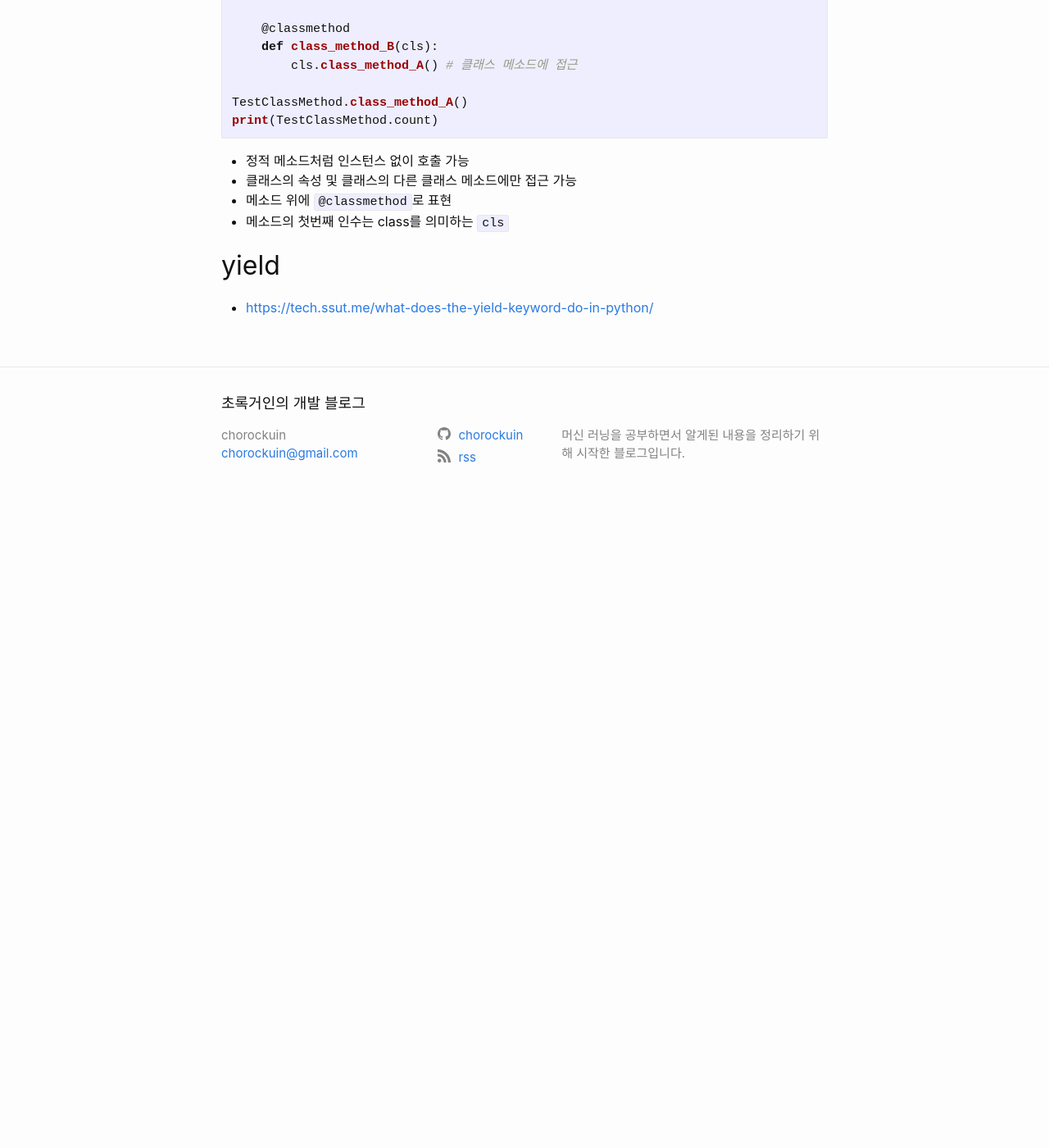
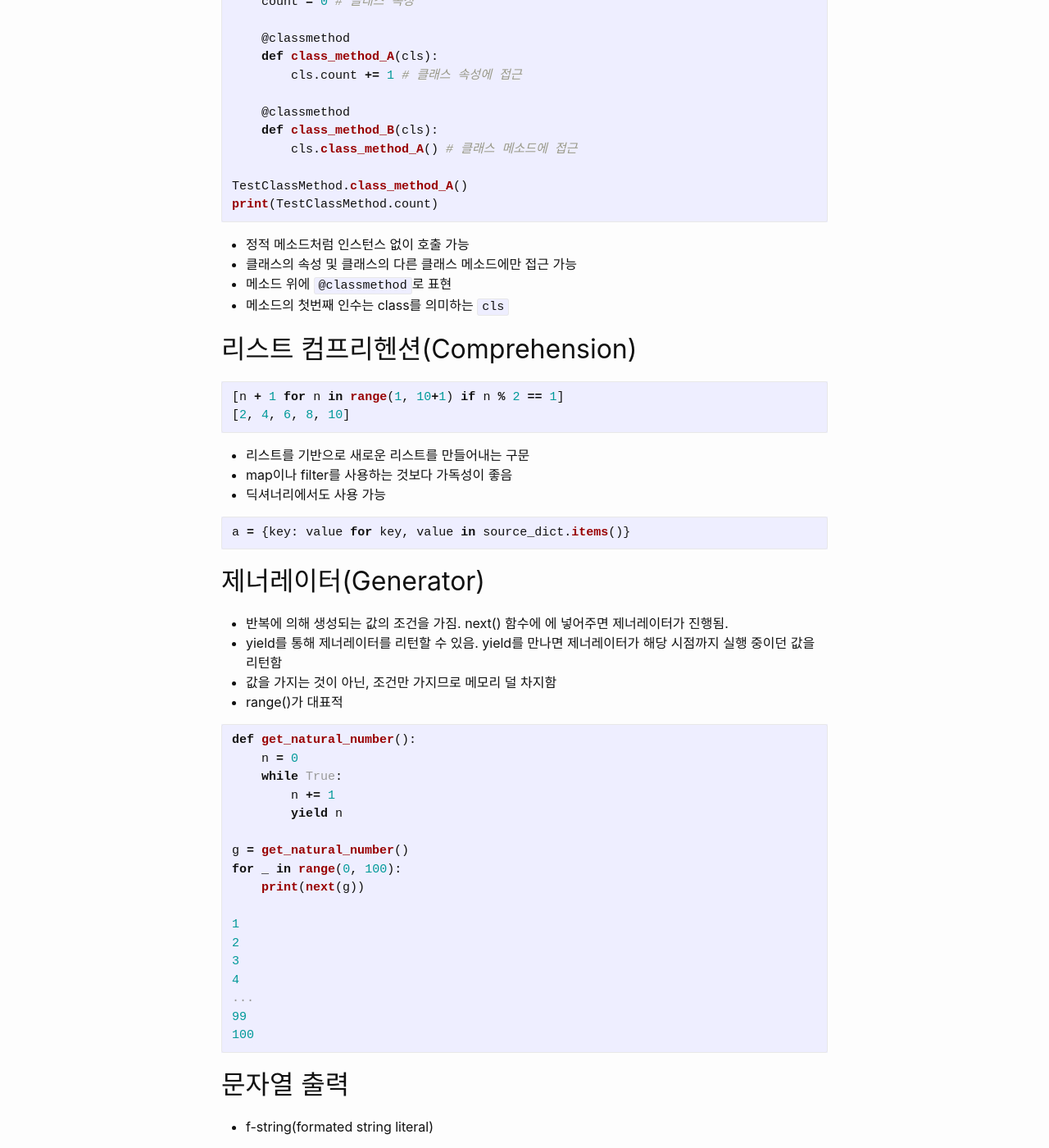
Before and after one commit to chorockuin/chorockuin.github.io, a Jekyll site: the page built from _posts/2018-07-20-python.md, in a window 1280 px wide and 1400 px high, scrolled down 1037 px. Shown: the whole window at 82% size. Built offline with Jekyll 4.4.1, drawn with Linux system fonts in a browser that asks for light colours; before the commit the page ends 1667 px from its top, so only the background shows below that; some of the changed text lies outside the part shown.

````diff
--- a/_posts/2018-07-20-python.md
+++ b/_posts/2018-07-20-python.md
@@ -13,6 +13,12 @@ def foo(a: str, b: float = 3.5) -> int:
 	- `->`으로 리턴값이 가질 수 있는 형식을 표현
 - 주석은 인수 및 리턴값의 실제 형식에 영향을 미치지 않음
 - foo 함수의 인수 a는 str 형식, 인수 b는 float 형식, 리턴값은 int 형식
+- 주석의 형식과 실제 형식이 일치하는지 mypy를 사용하여 확인
+
+```bash
+pip install mypy
+mypy code.py
+```
 
 ## 함수의 가변 길이 인수
 ```python
@@ -48,5 +54,59 @@ print(TestClassMethod.count)
 - 메소드 위에 `@classmethod`로 표현
 - 메소드의 첫번째 인수는 class를 의미하는 `cls`
 
-## yield
- - <https://tech.ssut.me/what-does-the-yield-keyword-do-in-python/>
+## 리스트 컴프리헨션(Comprehension)
+
+```python
+[n + 1 for n in range(1, 10+1) if n % 2 == 1]
+[2, 4, 6, 8, 10]
+```
+
+- 리스트를 기반으로 새로운 리스트를 만들어내는 구문
+- map이나 filter를 사용하는 것보다 가독성이 좋음
+- 딕셔너리에서도 사용 가능
+
+```python
+a = {key: value for key, value in source_dict.items()}
+```
+
+## 제너레이터(Generator)
+
+* 반복에 의해 생성되는 값의 조건을 가짐. next() 함수에 에 넣어주면 제너레이터가 진행됨.
+* yield를 통해 제너레이터를 리턴할 수 있음. yield를 만나면 제너레이터가 해당 시점까지 실행 중이던 값을 리턴함
+* 값을 가지는 것이 아닌, 조건만 가지므로 메모리 덜 차지함
+* range()가 대표적
+
+```python
+def get_natural_number():
+    n = 0
+    while True:
+        n += 1
+        yield n
+
+g = get_natural_number()
+for _ in range(0, 100):
+    print(next(g))
+
+1
+2
+3
+4
+...
+99
+100
+```
+
+## 문자열 출력
+
+* f-string(formated string literal)
+
+```python
+a = 10
+b = 'test_string'
+
+print('{}: {}'.format(a, b))
+print(f'{a+1}: {b}')
+
+10: test_string
+10: test_string
+```
````
Also changed, not shown: other parts of _posts/2018-07-20-python.md (+2 -2 lines), _posts/2020-10-11-naked_agile.md (added, +79 -0 lines).
